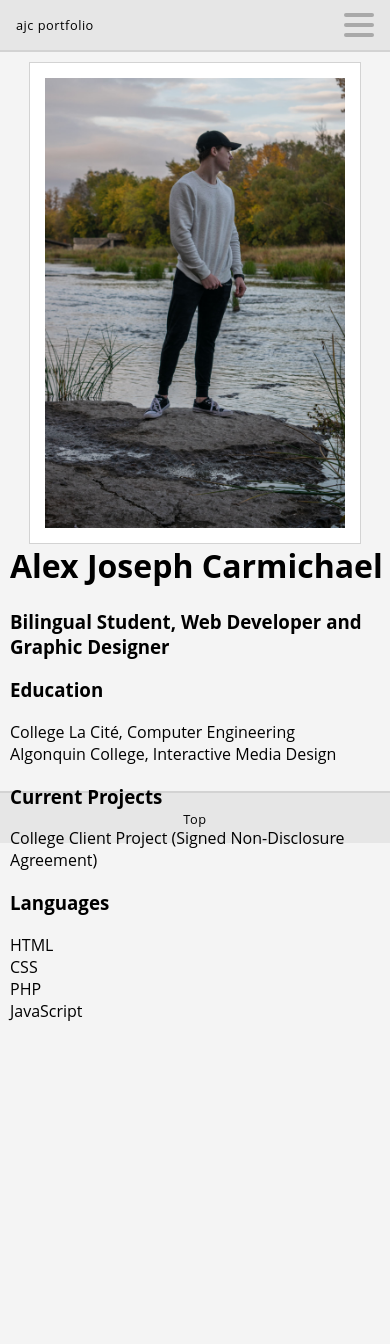
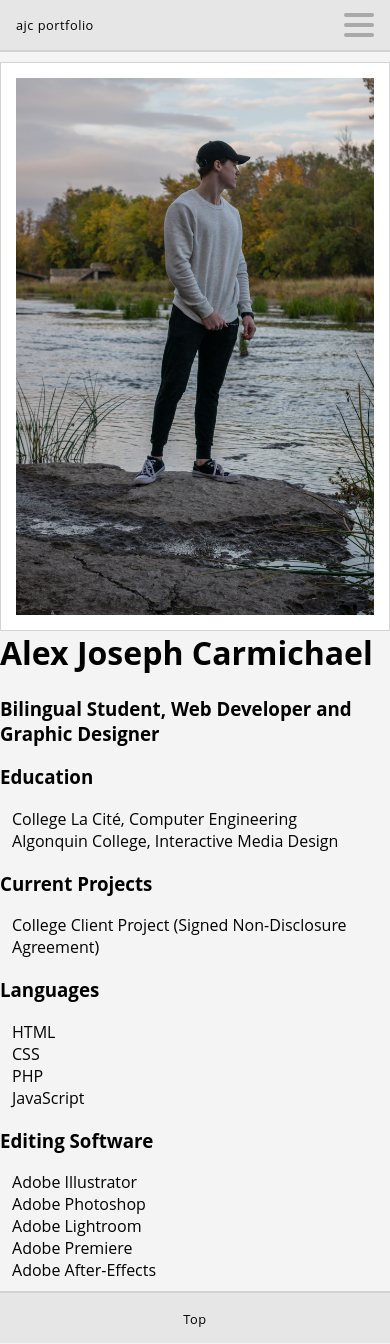
Before and after one commit to Carm0079/mtm6330-midterm, a website: page about.html in a window 390 px wide. Before the commit the page ends 1038 px from the top, so only its background shows below. Drawn offline with Linux system fonts and the light colour scheme.

Commit message:
Added responsive design to about page + added new portfolio pieces

```diff
--- a/about.html
+++ b/about.html
@@ -65,6 +65,12 @@
           CSS<br />
           PHP<br />
           JavaScript</p>
+        <h3>Editing Software</h3>
+        <p>Adobe Illustrator<br />
+          Adobe Photoshop<br />
+          Adobe Lightroom<br />
+          Adobe Premiere<br />
+          Adobe After-Effects</p>
       </div>
     </div>
 
--- a/scss/main.scss
+++ b/scss/main.scss
@@ -71,6 +71,7 @@ header {
     @media screen and (max-width: 700px) {
       visibility: hidden;
       width: 0;
+      margin: 0;
     }
 
     .menu-link {
@@ -103,6 +104,7 @@ header {
     @media screen and (max-width: 700px) {
       visibility: hidden;
       width: 0;
+      margin: 0;
     }
 
     .menu-social {
@@ -166,7 +168,7 @@ a {
       background-color: white;
       flex-grow: 0;
       width: 300px;
-      height: 300px;
+      height: auto;
       padding: 15px;
       border: 1px solid $selection-border-color;
       margin: 5px;
@@ -189,18 +191,20 @@ a {
   .container {
     display: flex;
     justify-content: center;
-    flex-direction: column;
+    align-content: flex-start;
+    flex-direction: row;
     flex-flow: wrap;
     margin: 10px auto;
-    height: calc(100vh - 125px);
 
     .container-image {
       display: flex;
       justify-content: center;
       align-items: flex-start;
+      width: 400px;
 
       .about-img {
-        width: 300px;
+        width: calc(100% - 32px);
+        height: auto;
         padding: 15px;
         border: 1px solid $selection-border-color;
         background-color: white;
@@ -208,10 +212,20 @@ a {
     }
 
     .container-text {
+      width: 400px;
       margin: 0 0 0 10px;
+
+      p {
+        padding-left: 12px;
+        margin: 0;
+      }
 
       h1 {
         margin-top: 0;
+      }
+
+      @media screen and (max-width: 700px) {
+        margin: 0;
       }
     }
   }
@@ -221,6 +235,7 @@ a {
 
 #contact main {
   height: calc(100vh - 115px);
+
   .container-text {
     display: flex;
     justify-content: flex-start;
```
Also changed, not shown: index.html (+2 -0 lines), css/main.css, css/min/main.css, images/portfolio-work/Veracity_Logo.png (added), images/portfolio-work/Veracity_Logo_UnOfficial.png (added).
